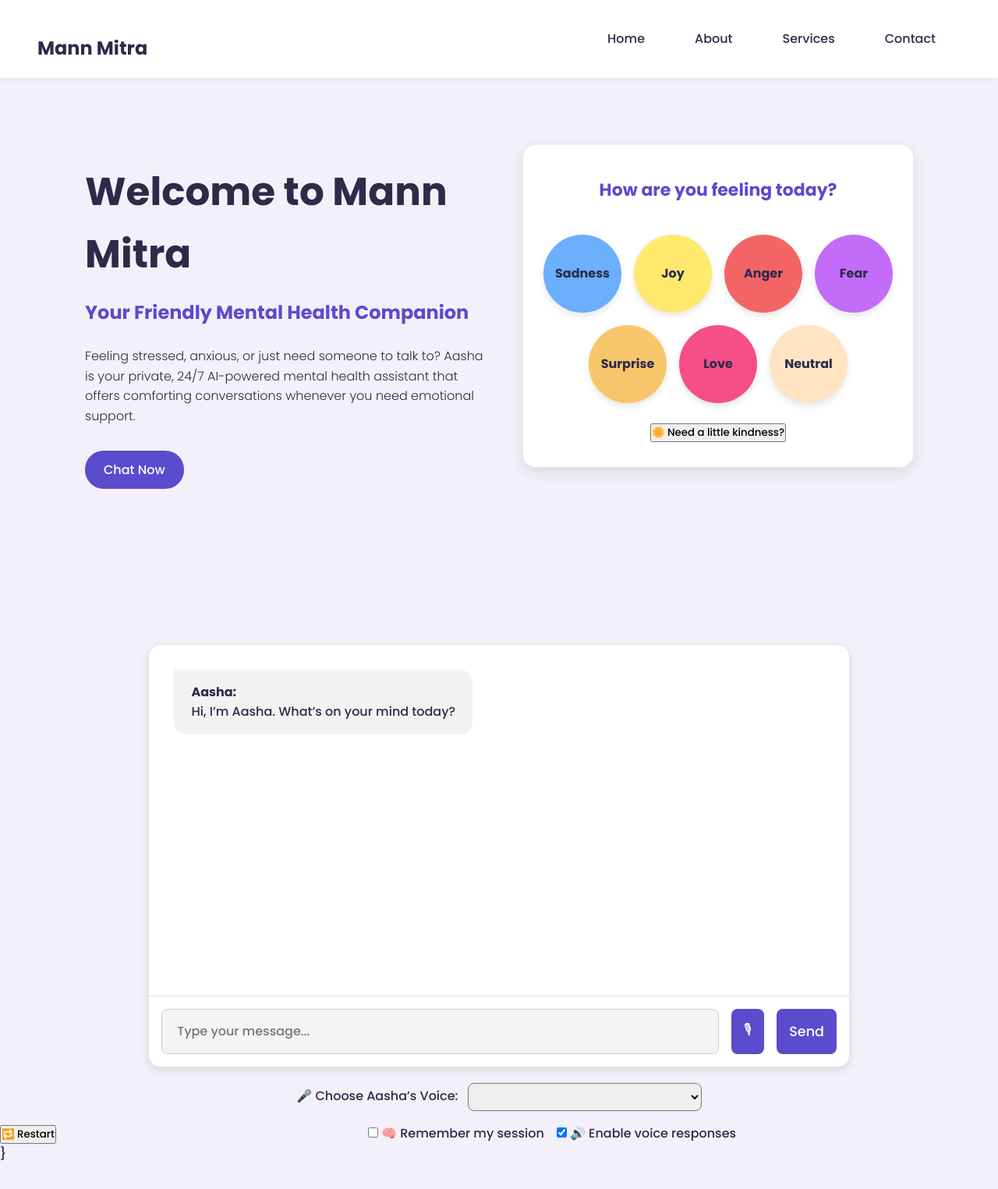
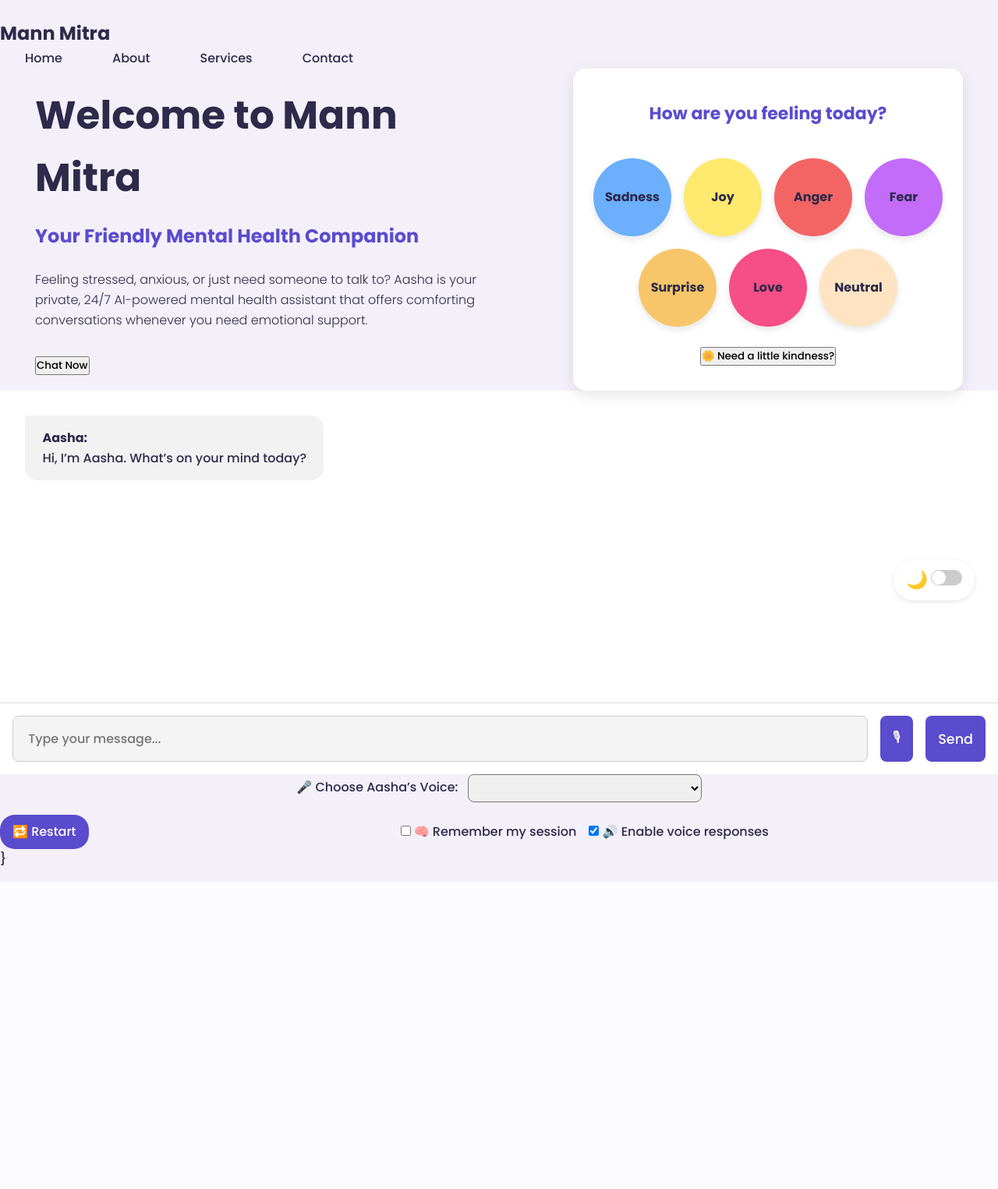
Before and after one commit to anoushka1405/MindMitra_grounding, a Python web app: template Templates/indexnew.html in a window 1280 px wide. Shown: the whole page at 78% size. After the commit the page ends 1111 px from the top, so only its background shows below. Run offline with Jinja, Linux system fonts and the light colour scheme; the template is opened without the code that fills it, so the values that code supplies are empty; some libraries are stand-ins or nearby versions.

Commit message:
Update style.css

```diff
--- a/Static/style.css
+++ b/Static/style.css
@@ -20,10 +20,10 @@ body {
   color: var(--text-color);
   line-height: 1.6;
   transition: background-color 0.5s, color 0.5s;
-  padding-bottom: 2rem;
+  padding-bottom: 1rem;
 }
 
-/*Header & Navigation*/
+/Header & Navigation/
 header {
   position: fixed;
   top: 0;
@@ -62,7 +62,7 @@ nav a:hover {
   color: var(--accent-hover);
 }
 
-/*Hero Section*/
+/Hero Section/
 .hero {
   display: flex;
   flex-direction: row;
@@ -70,7 +70,7 @@ nav a:hover {
   justify-content: center;
   padding: 2rem 4rem;
   min-height: 80vh;
-  padding-top: 160px;
+  padding-top: 190px;
 }
 
 .hero-content {
@@ -136,7 +136,7 @@ nav a:hover {
   transform: scale(1.05);
 }
 
-/*Buttons*/
+/Buttons/
 .cta-btn,
 .chat-input button {
   background-color: var(--accent-color);
@@ -163,7 +163,7 @@ nav a:hover {
   color: #fff;
 }
 
-/*Container Styles*/
+/Container Styles/
 .container,
 .contact-container,
 pre {
@@ -195,7 +195,7 @@ pre:hover {
 .container section:nth-child(2) { animation-delay: 0.4s; }
 .container section:nth-child(3) { animation-delay: 0.6s; }
 
-/*Contact Section*/
+/Contact Section/
 .contact-title {
   font-size: 2rem;
   margin-bottom: 1.5rem;
@@ -217,12 +217,12 @@ pre:hover {
   text-decoration: underline;
 }
 
-/*Chatbot*/
+/Chatbot/
 /* Chatbot Container */
 .chat-container {
   width: 90%;
   max-width: 900px;
-  min-height: 500px;
+  min-height: 450px;
   margin: 6rem auto;
   background: white;
   border-radius: 1rem;
@@ -238,7 +238,7 @@ pre:hover {
 /* Chat Box */
 .chat-box {
   padding: 2rem;
-  height: 450px;
+  height: 400px;
   overflow-y: auto;
   display: flex;
   flex-direction: column;
@@ -590,7 +590,7 @@ pre {
     opacity: 0;
   }
 }
-/* ❤️ Heart Animation */
+/* ❤ Heart Animation */
 .heart {
   position: fixed;
   bottom: -40px;
@@ -611,3 +611,263 @@ pre {
     opacity: 0;
   }
 }
+
+/* 🔊 Voice Controls */
+.voice-controls {
+  display: flex;
+  align-items: center;
+  gap: 1rem;
+  margin-top: 1rem;
+  flex-wrap: wrap;
+  justify-content: space-between;
+}
+
+.voice-controls label,
+.voice-controls select {
+  font-size: 0.9rem;
+  color: var(--text-color);
+}
+
+.voice-controls input[type="checkbox"] {
+  transform: scale(1.2);
+  margin-right: 0.4rem;
+  accent-color: var(--accent-color);
+}
+
+.voice-controls select {
+  padding: 0.4rem 0.6rem;
+  border-radius: 0.5rem;
+  border: 1px solid #ccc;
+  background-color: #f9f9f9;
+  font-family: 'Poppins', sans-serif;
+  cursor: pointer;
+  transition: border-color 0.3s ease;
+}
+
+.voice-controls select:focus {
+  border-color: var(--accent-color);
+  outline: none;
+}
+
+/* 🎙 Mic Button */
+#mic-btn {
+  background-color: #ff7f50;
+  color: white;
+  border: none;
+  padding: 0.6rem 1rem;
+  border-radius: 1.2rem;
+  font-size: 1rem;
+  cursor: pointer;
+  transition: background-color 0.3s ease;
+}
+
+#mic-btn:hover {
+  background-color: #e35e2d;
+  transform: scale(1.05);
+}
+
+/* 🔁 Restart Button */
+#restart-btn {
+
+  background-color: #aaa;
+  color: white;
+  padding: 0.6rem 1rem;
+  border: none;
+  border-radius: 1.2rem;
+  font-size: 1rem;
+  cursor: pointer;
+  transition: background-color 0.3s ease;
+}
+#restart-btn:hover {
+  background-color: #888;
+  transform: scale(1.05);
+}
+#mic-btn, #restart-btn {
+  background-color: var(--accent-color);
+}
+#mic-btn:hover, #restart-btn:hover {
+  background-color: var(--accent-hover);
+}
+
+/* Balloon Base */
+.balloon {
+  position: fixed;
+  bottom: -100px;
+  width: 40px;
+  height: 55px;
+  background-color: #ff6b6b;
+  border-radius: 50% 50% 45% 45%;
+  animation: floatUp 6s ease-in forwards;
+  z-index: 9999;
+  opacity: 0.95;
+  box-shadow: inset -5px -10px 10px rgba(255, 255, 255, 0.4),
+              2px 6px 10px rgba(0, 0, 0, 0.2);
+  transform: scale(1) rotate(-2deg);
+}
+
+/* Balloon Colors */
+.color1 { background: radial-gradient(circle at 30% 30%, #ff6b6b, #d94141); }
+.color2 { background: radial-gradient(circle at 30% 30%, #6bc9ff, #3498db); }
+.color3 { background: radial-gradient(circle at 30% 30%, #ffe66d, #f5c542); }
+.color4 { background: radial-gradient(circle at 30% 30%, #b08fff, #7d5fff); }
+
+/* Balloon Shine Highlight */
+.balloon::before {
+  content: '';
+  position: absolute;
+  top: 8px;
+  left: 10px;
+  width: 10px;
+  height: 20px;
+  background: rgba(255, 255, 255, 0.5);
+  border-radius: 50%;
+  transform: rotate(-20deg);
+  z-index: 2;
+}
+
+/* Balloon String */
+.balloon::after {
+  content: '';
+  position: absolute;
+  top: 100%;
+  left: 50%;
+  width: 2px;
+  height: 50px;
+  background: #555;
+  transform: translateX(-50%);
+  z-index: 1;
+  opacity: 0.6;
+}
+
+/* Animation Keyframes */
+@keyframes floatUp {
+  0% {
+    transform: translateY(0) scale(1) rotate(0deg);
+    opacity: 0.95;
+  }
+  25% {
+    transform: translateY(-30vh) scale(1.05) rotate(-2deg);
+  }
+  50% {
+    transform: translateY(-60vh) scale(0.98) rotate(2deg);
+  }
+  75% {
+    transform: translateY(-90vh) scale(1.02) rotate(-1deg);
+  }
+  100% {
+    transform: translateY(-120vh) scale(1.1) rotate(0deg);
+    opacity: 0;
+  }
+}
+/* ❤ Heart Animation */
+.heart {
+  position: fixed;
+  bottom: -40px;
+  font-size: 32px;
+  animation-name: floatHearts;
+  animation-timing-function: ease-in;
+  z-index: 9999;
+  pointer-events: none;
+}
+
+@keyframes floatHearts {
+  0% {
+    transform: translateY(0) scale(1);
+    opacity: 1;
+  }
+  100% {
+    transform: translateY(-120vh) scale(1.4);
+    opacity: 0;
+  }
+}
+
+/* 🌙 Dark Mode Toggle */
+.dark-mode-toggle {
+  position: fixed;
+  bottom: 30px;
+  right: 30px;
+  background: white;
+  padding: 0.5rem 1rem;
+  border-radius: 999px;
+  box-shadow: 0 2px 6px rgba(0,0,0,0.1);
+  z-index: 9999;
+}
+.dark-mode-toggle label {
+  cursor: pointer;
+  font-size: 1.4rem;
+  user-select: none;
+}
+
+.dark-mode-toggle input[type="checkbox"] {
+  width: 40px;
+  height: 20px;
+  appearance: none;
+  background-color: #ccc;
+  border-radius: 999px;
+  position: relative;
+  cursor: pointer;
+  transition: background-color 0.3s;
+}
+
+.dark-mode-toggle input[type="checkbox"]::before {
+  content: '';
+  position: absolute;
+  width: 18px;
+  height: 18px;
+  border-radius: 50%;
+  background-color: white;
+  top: 1px;
+  left: 1px;
+  transition: transform 0.3s;
+}
+
+.dark-mode-toggle input[type="checkbox"]:checked {
+  background-color: var(--accent-color);
+}
+
+.dark-mode-toggle input[type="checkbox"]:checked::before {
+  transform: translateX(20px);
+}
+
+/* 🌚 Dark Mode Variables */
+body.dark-mode {
+  --bg-color: #1e1e2f;
+  --text-color: #f3f3f3;
+  --accent-color: #9f85ff;
+  --accent-hover: #c9b8ff;
+  --bot-color: #2e2e3e;
+  background-color: var(--bg-color);
+  color: var(--text-color);
+}
+
+body.dark-mode header {
+  background-color: #2a2a3f;
+}
+
+body.dark-mode .chat-container,
+body.dark-mode .container,
+body.dark-mode .contact-container,
+body.dark-mode .chat-box,
+body.dark-mode .hero-board {
+  background-color: #2e2e3e;
+  color: var(--text-color);
+}
+
+body.dark-mode .chat-input input {
+  background-color: #444;
+  border-color: #666;
+  color: white;
+}
+
+body.dark-mode .chat-input input:focus {
+  border-color: var(--accent-color);
+}
+
+body.dark-mode .bot {
+  background-color: #393955;
+  color: white;
+}
+
+body.dark-mode .chat-box::-webkit-scrollbar-thumb {
+  background-color: var(--accent-hover);
+}
```
